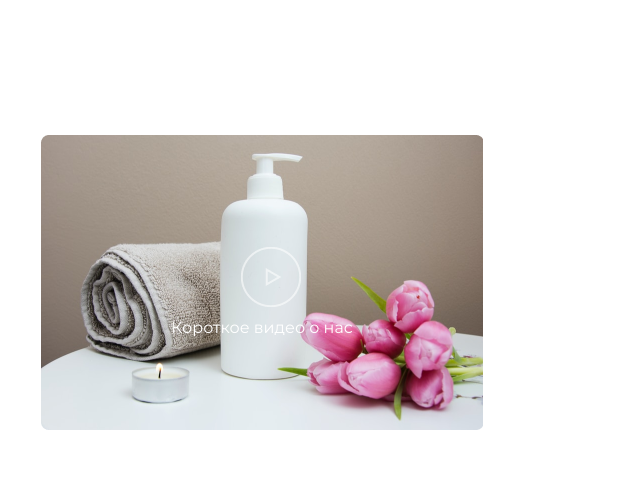
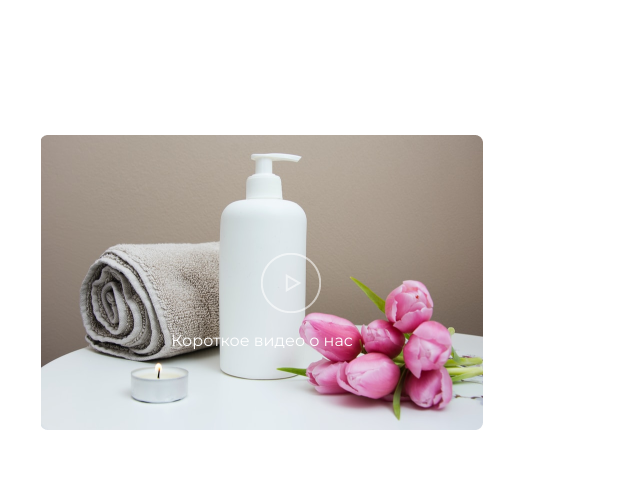
Before and after one commit to AnnaPershina/Beauty-World, a website: page src/index.html in a window 1280 px wide. Shown: the part 660-1140 px from the top of the page, 614-1254 px from the left. Drawn offline with nearby package versions, Linux system fonts and the light colour scheme; files that its build step writes are made by us from their sources.

Commit message:
3 sprint

```diff
--- a/src/index.html
+++ b/src/index.html
@@ -448,7 +448,7 @@
             <div class="container">
                 <h2> Контакты </h2>
                 <div class="row">
-                    <div class="col">
+                    <div class="col-lg-6 col-md-6 col-sm-12">
                         <div class="contact__address">
                             Томск, проспект Ленина, дом 13 <br>
                             8 (499) 686-17-62 <br>
@@ -464,7 +464,7 @@
                         </ul>
 
                     </div>
-                    <div class="col">
+                    <div class="col-lg-6 col-md-6 col-sm-12">
                         <form class="registration">
                             <div class="registration__title">
                                 Быстрая запись
@@ -474,7 +474,7 @@
                             </div>
                                 <input type="text" class="registration__field col" name="username" placeholder="Ваше имя">
                                 <input type="text" class="registration__field col" name="userphone" placeholder="+7 (___) ___-__-__">
-                            <div>
+                            <div class="registration__btn">
                                 <button class="btn col">Записаться</button>
                             </div>
                             <div class="registration__agreement">
--- a/src/scss/main.scss
+++ b/src/scss/main.scss
@@ -103,7 +103,9 @@ a {
     font-size: 24px;
 }
 
+
 .header {
+    background-image: url(../img/header-background.png);
     background-color: #F8F6F7;
     position: relative;
     overflow: hidden;
@@ -201,6 +203,7 @@ a {
     }
 }
 
+
 .section__grey {
     background-color: #ccc;
 }
@@ -213,6 +216,7 @@ a {
 .section {
     padding: 50px 0;
 }
+
 
 .about {
     display: flex;
@@ -244,29 +248,40 @@ a {
         width: 100%;
         background-image: url(../img/picture-video.png);
         z-index: 0;
+        background-position: right;
+        background-repeat: no-repeat;
+        background-size: cover;
+        overflow: hidden;
         text-align: right;
+        justify-content: right;
+
     }
 
     &__video:before {
         content: '';
         background-color: #000;
         z-index: 1;
-        width: 442px;
+        max-width: 442px;
         height: 295px;
         position: absolute;
         opacity: 0;
         transition: .15s opacity;
-        transform: translateX(-100%);
-        text-align: right;
+        border-radius: 8px;
+        left: 0;
+        right: 0;
+        top: 0;
+        bottom: 0;
+        margin-left: 15px;
     }
 
     &__video:hover:before {
         opacity: 0.5;
+        transition: .5s opacity;
     }
 }
 
+
 .benefit {
-
     &__header {
         font-size: 18px;
         line-height: 22px;
@@ -282,26 +297,35 @@ a {
     }
 }
 
+
 .btn-play {
     max-width: 58px;
     max-height: 58px;
-    display: block;
+    display: flex;
     position: relative;
-    left: 200px;
-    top: 112px;
     z-index: 1;
+    text-align: center;
+    left: 50%;
+    transform: translateX(-50%);
+    top: 50%;
+    transform: translateY(-50%);
+    align-items: center;
+    justify-content: center;
+    cursor: pointer;
 
     &__text {
         position: relative;
         font-size: 16px;
         line-height: 26px;
         letter-spacing: 0em;
-        top: 122px;
+        top: 50%;
+        transform: translateY(-50%);
         z-index: 1;
         color: #FFFFFF;
         text-align: center;
     }
 }
+
 
 .col {
     text-align: center;
@@ -312,8 +336,8 @@ a {
     line-height: 15px;
 }
 
+
 .service {
-
     &__picture {
         margin:35px 0px 20px 0px;
         background-position: center;
@@ -481,6 +505,7 @@ a {
     }
 }
 
+
 .contact {
     background: #F8F6F7;
 
@@ -507,6 +532,7 @@ a {
         letter-spacing: 0em;
     }
 }
+
 
 .registration {
     flex-direction: column;
@@ -554,6 +580,10 @@ a {
         margin-top: 15px;
     }
 
+    &__btn {
+        text-align: center;
+    }
+
 }
 
 @media screen and (max-width: 768px) {
@@ -596,13 +626,20 @@ a {
         &__number {
             margin-bottom: 36px;
         }
+
     }
+
 }
 /* Extra Small Devices, Phones */
 @media only screen and (max-width: 480px) {
     .header__girl {
         display: none;
     }
+
+    .master-card {
+        text-align: center;
+    }
+
 }
 /* Custom, iPhone Retina */
 @media only screen and (max-width: 320px) {
```
Also changed, not shown: 1 other file.
